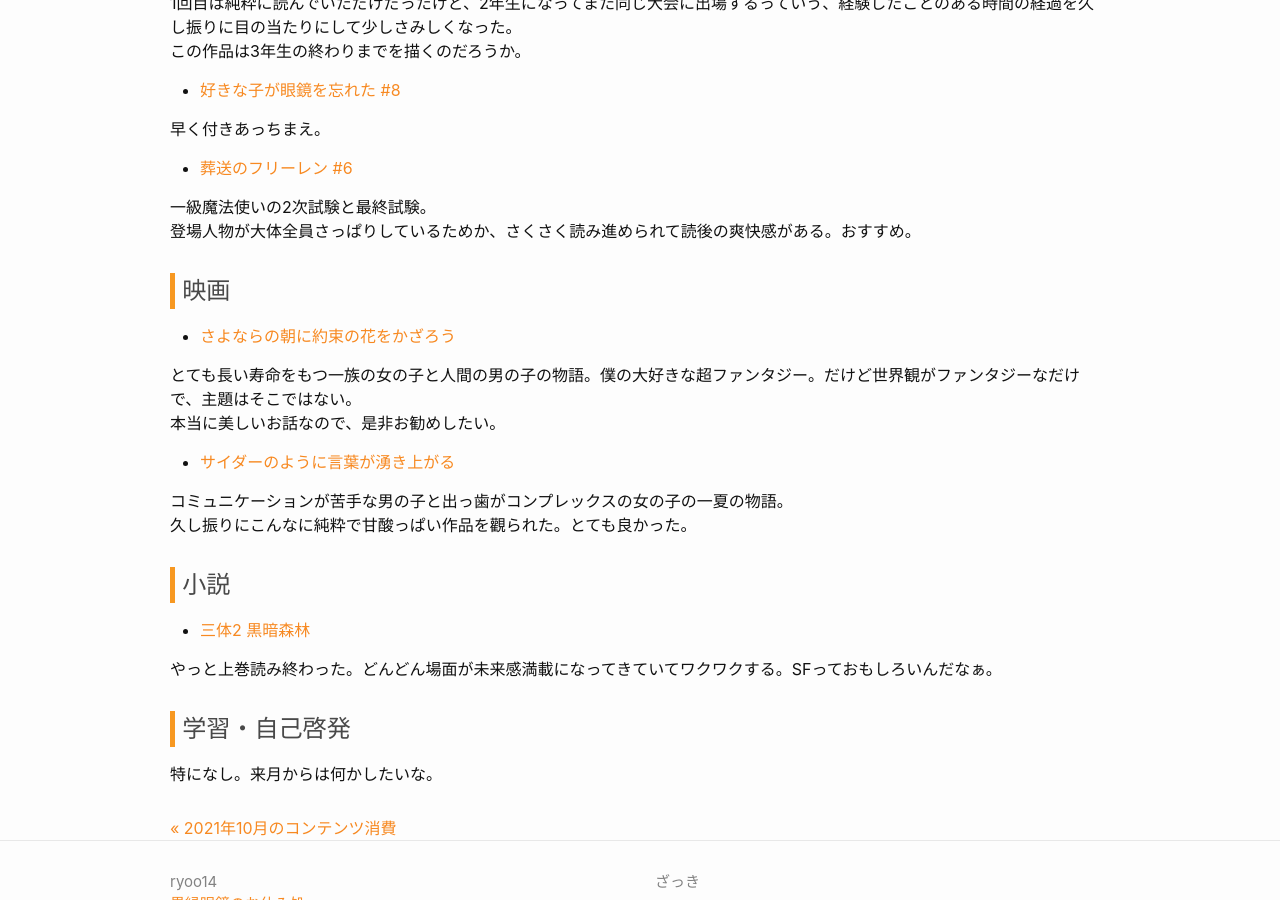
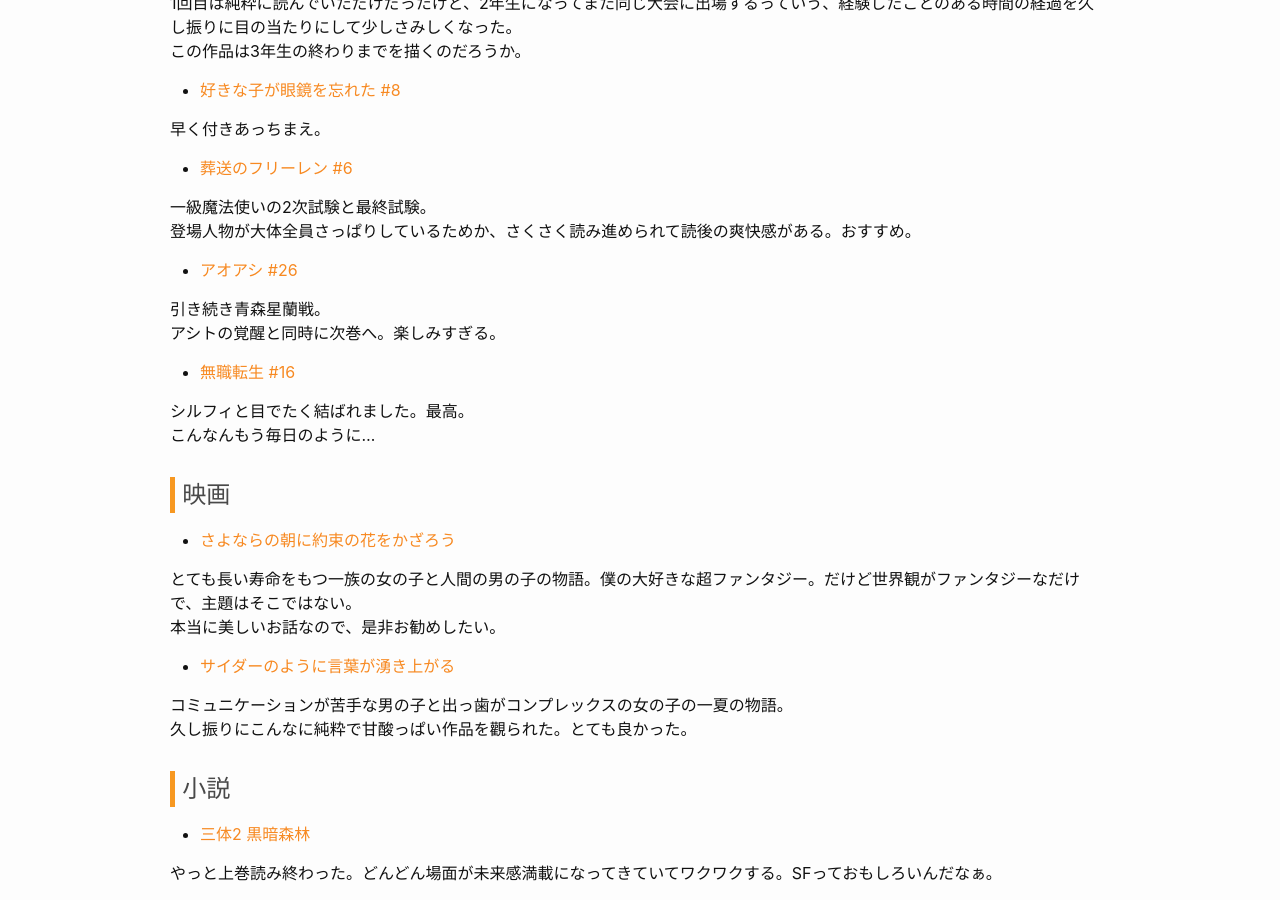
Before and after one commit to ryoo14/blog_ryoo_cc, a Jekyll site: the page built from _posts/2021-11-30-monthly_contents.md, in a window 1280 px wide and 900 px high, scrolled down 802 px. Built offline with Jekyll 4.4.1, drawn with Linux system fonts in a browser that asks for light colours.

Commit message:
202112004

```diff
--- a/_posts/2021-11-30-monthly_contents.md
+++ b/_posts/2021-11-30-monthly_contents.md
@@ -43,6 +43,16 @@ categories: monthly_contents
 一級魔法使いの2次試験と最終試験。
 登場人物が大体全員さっぱりしているためか、さくさく読み進められて読後の爽快感がある。おすすめ。
 
+- [アオアシ #26](https://amzn.to/3G4anvc)
+
+引き続き青森星蘭戦。
+アシトの覚醒と同時に次巻へ。楽しみすぎる。
+
+- [無職転生 #16](https://amzn.to/3pteeeq)
+
+シルフィと目でたく結ばれました。最高。
+こんなんもう毎日のように…
+
 
 ## 映画
 - [さよならの朝に約束の花をかざろう](https://filmarks.com/movies/75169)
```
